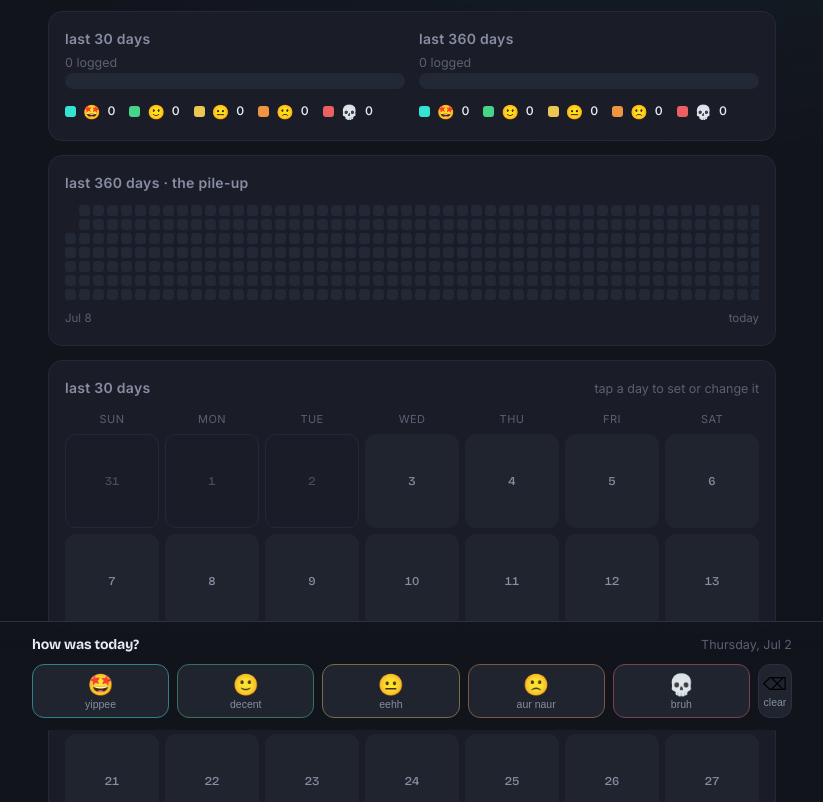
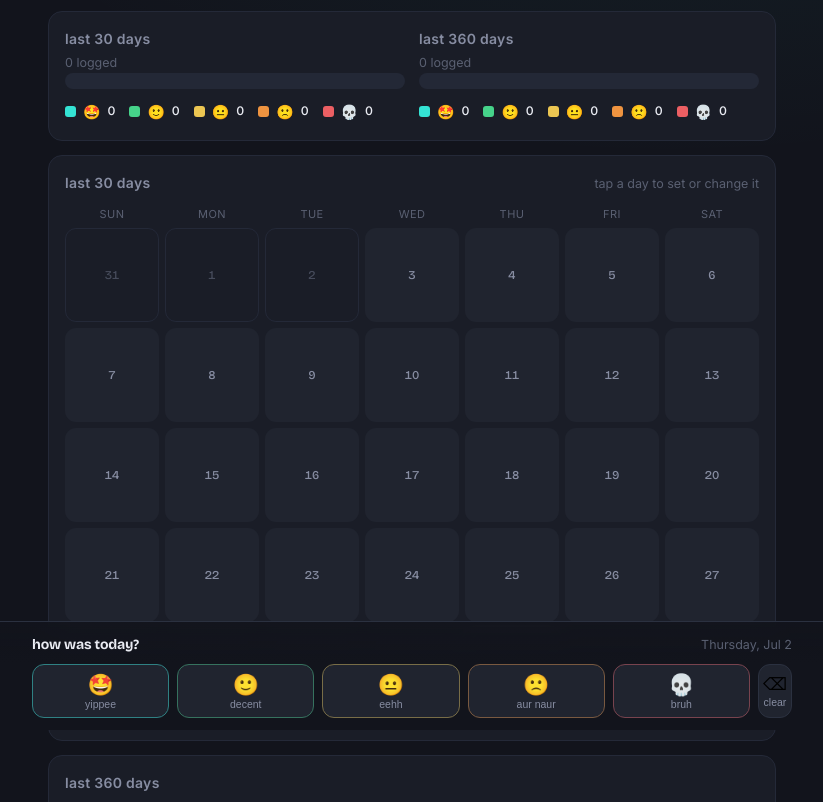
Before and after one commit to yjshu2000/colourcaln, a plain HTML site: page index.html in a window 1280 px wide. Shown: the part 70-872 px from the top of the page, without its empty margins (228-1051 px from the left). Drawn offline with nearby package versions, Linux system fonts and the light colour scheme.

Commit message:
Reorder 30/360 day modules, reverse ribbon to today-left, drop pile-up label

```diff
--- a/app.js
+++ b/app.js
@@ -104,9 +104,11 @@ function renderRibbon(){
   const T=today();
   const rStart=addDays(T,-(WIN_LONG-1));
   const gridStart=startOfWeekSun(rStart);
-  const gridEnd=addDays(startOfWeekSun(T),6);
+  const topWeekStart=startOfWeekSun(T);
   const rib=document.getElementById('ribbon'); rib.innerHTML='';
-  for(let d=new Date(gridStart); d<=gridEnd; d=addDays(d,1)){
+  for(let ws=new Date(topWeekStart); ws>=gridStart; ws=addDays(ws,-7)){
+    for(let off=0; off<7; off++){
+      const d=addDays(ws,off);
       const cell=document.createElement('div');
       const inRange = d>=rStart && d<=T;
       if(!inRange){ cell.className='rc pad'; }
@@ -117,6 +119,7 @@ function renderRibbon(){
         cell.title=fmtShort(d)+(id?' · '+RMAP[id].label:'');
       }
       rib.appendChild(cell);
+    }
   }
   document.getElementById('ribStart').textContent=fmtShort(rStart);
 }
--- a/index.html
+++ b/index.html
@@ -32,15 +32,15 @@
 </div>
 
 <div class="card">
-  <div class="card-title"><h2>last 360 days · the pile-up</h2></div>
-  <div id="ribbon"></div>
-  <div class="ribbon-scale"><span id="ribStart"></span><span>today</span></div>
+  <div class="card-title"><h2>last 30 days</h2><span class="logged">tap a day to set or change it</span></div>
+  <div class="wk-head"><div>Sun</div><div>Mon</div><div>Tue</div><div>Wed</div><div>Thu</div><div>Fri</div><div>Sat</div></div>
+  <div id="cal"></div>
 </div>
 
 <div class="card">
-  <div class="card-title"><h2>last 30 days</h2><span class="logged">tap a day to set or change it</span></div>
-  <div class="wk-head"><div>Sun</div><div>Mon</div><div>Tue</div><div>Wed</div><div>Thu</div><div>Fri</div><div>Sat</div></div>
-  <div id="cal"></div>
+  <div class="card-title"><h2>last 360 days</h2></div>
+  <div id="ribbon"></div>
+  <div class="ribbon-scale"><span>today</span><span id="ribStart"></span></div>
 </div>
 
 <div class="card">
```
Lines whose indentation alone changed are shown as unchanged.
